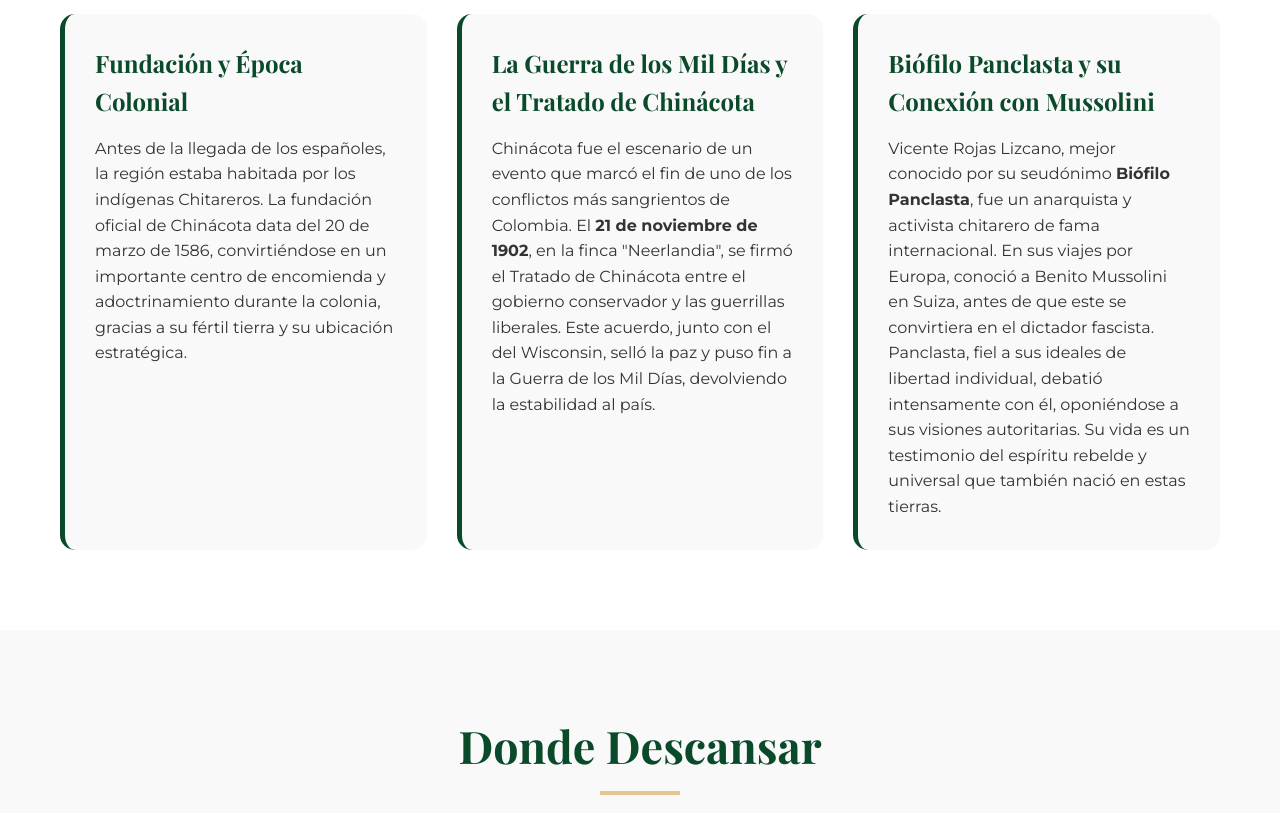
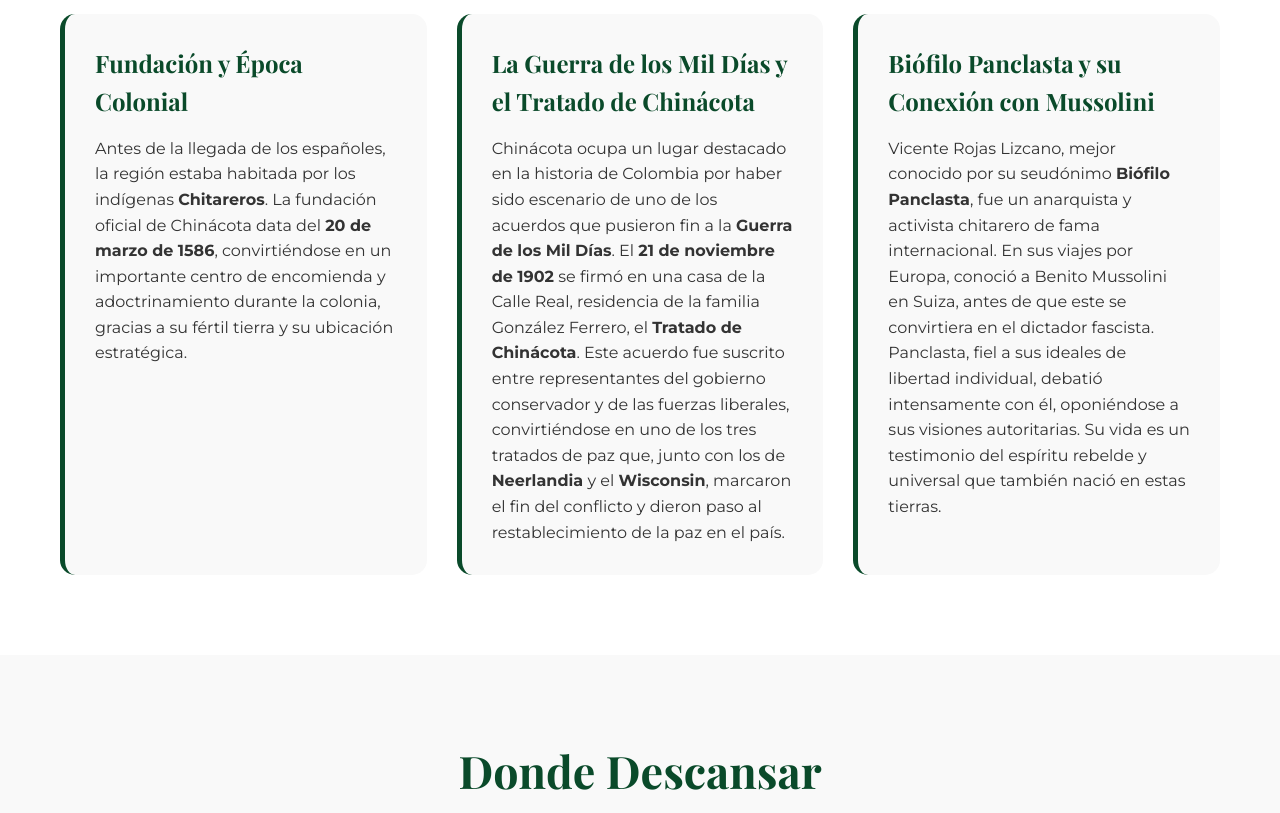
Before and after one commit to chinacota95-design/chinacota95-design.github.io, a plain HTML site: page index.html in a window 1280 px wide. Shown: the part 1700-2513 px from the top of the page. Drawn offline with nearby package versions, Linux system fonts and the light colour scheme.

Commit message:
Add files via upload

```diff
--- a/index.html
+++ b/index.html
@@ -10,6 +10,8 @@
 
             gtag('config', 'G-CCLV6MFLXN');
         </script>
+        <meta name="robots" content="index, follow">
+        <meta name="keywords" content="Chinácota, Chinacota, chinácota, chinacota, donde hospedarse chinacota">
     <!-- end Google tag -->
         <!-- <script type="text/javascript">
         var _iub = _iub || [];
@@ -20,7 +22,7 @@
         <script type="text/javascript" src="//cdn.iubenda.com/cs/iubenda_cs.js" charset="UTF-8" async></script>-->
     <meta charset="UTF-8">
     <meta name="viewport" content="width=device-width, initial-scale=1.0">
-    <title>Descubre Chinácota - El Balcón de Oriente</title>
+    <title>Descubre Chinácota: Hoteles, Restaurantes y Qué Hacer</title>
     <link rel="shortcut icon" href="./img/icon.png" type="image/x-icon">
     <link rel="stylesheet" href="./css/styles.css">
     <link href="https://fonts.googleapis.com/css2?family=Montserrat:wght@400;700&family=Playfair+Display:wght@700&display=swap" rel="stylesheet">
@@ -103,11 +105,11 @@
                 <div class="historia-grid">
                     <div class="historia-card">
                         <h3>Fundación y Época Colonial</h3>
-                        <p>Antes de la llegada de los españoles, la región estaba habitada por los indígenas Chitareros. La fundación oficial de Chinácota data del 20 de marzo de 1586, convirtiéndose en un importante centro de encomienda y adoctrinamiento durante la colonia, gracias a su fértil tierra y su ubicación estratégica.</p>
+                        <p>Antes de la llegada de los españoles, la región estaba habitada por los indígenas <strong>Chitareros</strong>. La fundación oficial de Chinácota data del <strong>20 de marzo de 1586</strong>, convirtiéndose en un importante centro de encomienda y adoctrinamiento durante la colonia, gracias a su fértil tierra y su ubicación estratégica.</p>
                     </div>
                     <div class="historia-card">
                         <h3>La Guerra de los Mil Días y el Tratado de Chinácota</h3>
-                        <p>Chinácota fue el escenario de un evento que marcó el fin de uno de los conflictos más sangrientos de Colombia. El <strong>21 de noviembre de 1902</strong>, en la finca "Neerlandia", se firmó el Tratado de Chinácota entre el gobierno conservador y las guerrillas liberales. Este acuerdo, junto con el del Wisconsin, selló la paz y puso fin a la Guerra de los Mil Días, devolviendo la estabilidad al país.</p>
+                        <p>Chinácota ocupa un lugar destacado en la historia de Colombia por haber sido escenario de uno de los acuerdos que pusieron fin a la <strong>Guerra de los Mil Días</strong>. El <strong>21 de noviembre de 1902</strong> se firmó en una casa de la Calle Real, residencia de la familia González Ferrero, el <strong>Tratado de Chinácota</strong>. Este acuerdo fue suscrito entre representantes del gobierno conservador y de las fuerzas liberales, convirtiéndose en uno de los tres tratados de paz que, junto con los de <strong>Neerlandia</strong> y el <strong>Wisconsin</strong>, marcaron el fin del conflicto y dieron paso al restablecimiento de la paz en el país.</p>
                     </div>
                     <div class="historia-card">
                         <h3>Biófilo Panclasta y su Conexión con Mussolini</h3>
```
